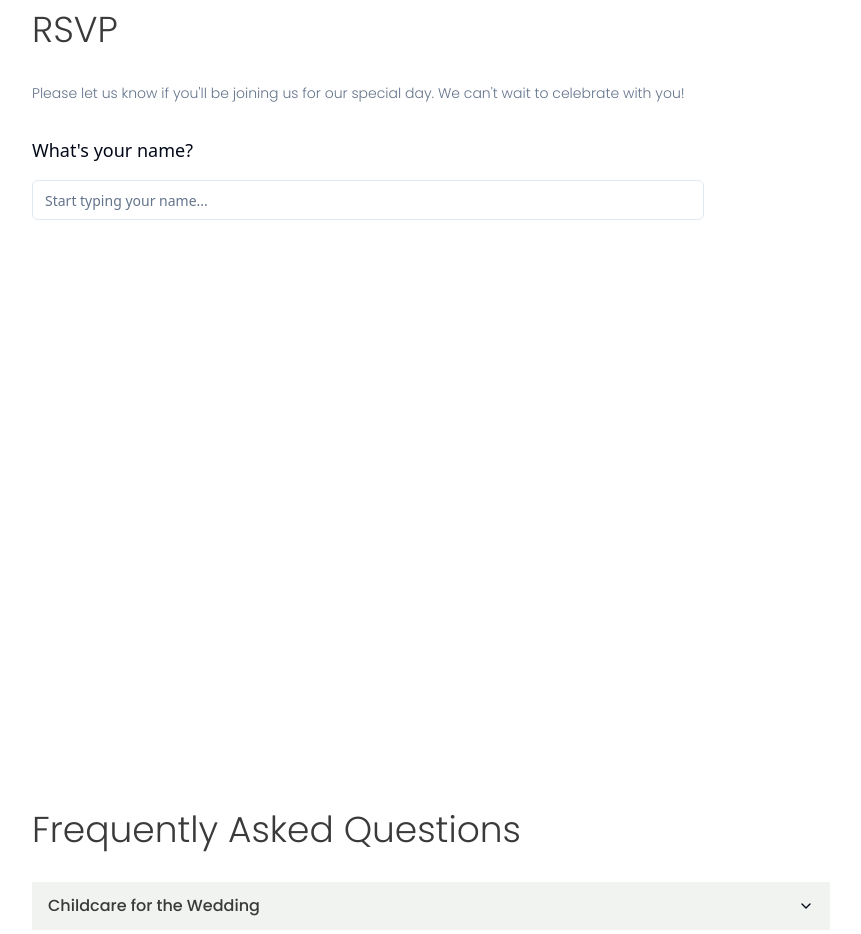
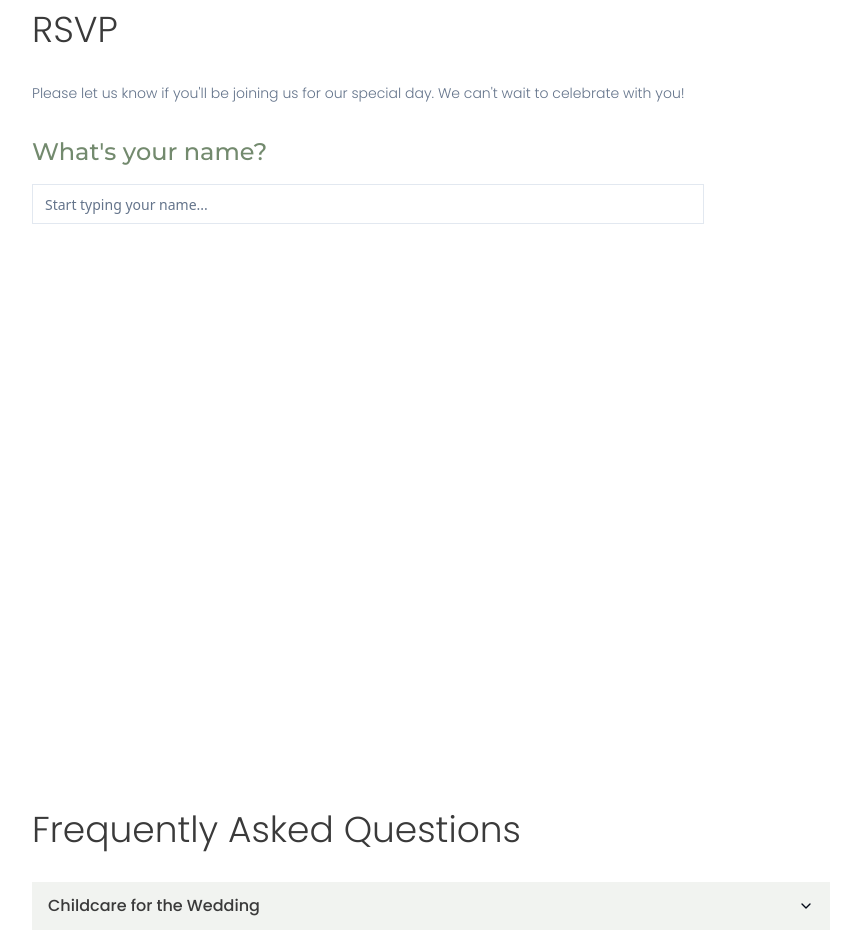
Before and after one commit to theplaylabs/layered-sticky-canvas, a React (Vite) app: page / in a window 1280 px wide. Shown: the part 4860-5794 px from the top of the page, without its empty margins (264-1125 px from the left). Built offline with nearby package versions, Linux system fonts and the light colour scheme.

Commit message:
Refactor: Update RSVP section styling
Update the RSVP section's styling to match other sections, including the heading color, input field border color, and corner radius. Also, ensure the font matches the rest of the site.

```diff
--- a/src/components/RSVPForm.tsx
+++ b/src/components/RSVPForm.tsx
@@ -202,7 +202,7 @@ const RSVPForm: React.FC = () => {
   return (
     <div className="space-y-8">
       <div className="space-y-4">
-        <Label htmlFor="name-search" className="text-lg font-medium">
+        <Label htmlFor="name-search" className="text-2xl font-secondary" style={{ color: '#738a6e' }}>
           What's your name?
         </Label>
         <div className="relative">
@@ -212,7 +212,10 @@ const RSVPForm: React.FC = () => {
             value={nameQuery}
             onChange={(e) => setNameQuery(e.target.value)}
             placeholder="Start typing your name..."
-            className="w-full"
+            className="w-full rounded-none focus-visible:ring-2"
+            style={{
+              '--tw-ring-color': '#738a6e'
+            } as React.CSSProperties}
           />
           {suggestions.length > 0 && (
             <div className="absolute top-full left-0 right-0 bg-background border border-border rounded-md shadow-lg z-10 max-h-60 overflow-y-auto">
```
